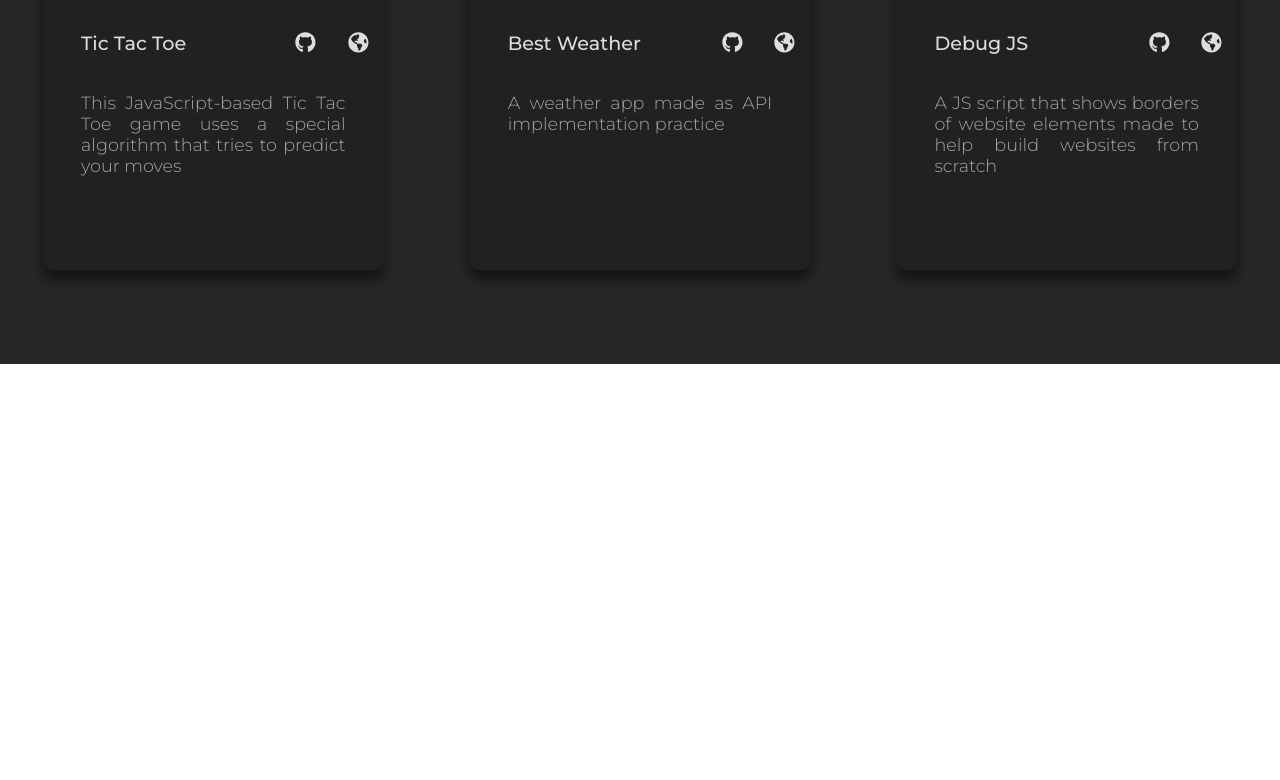
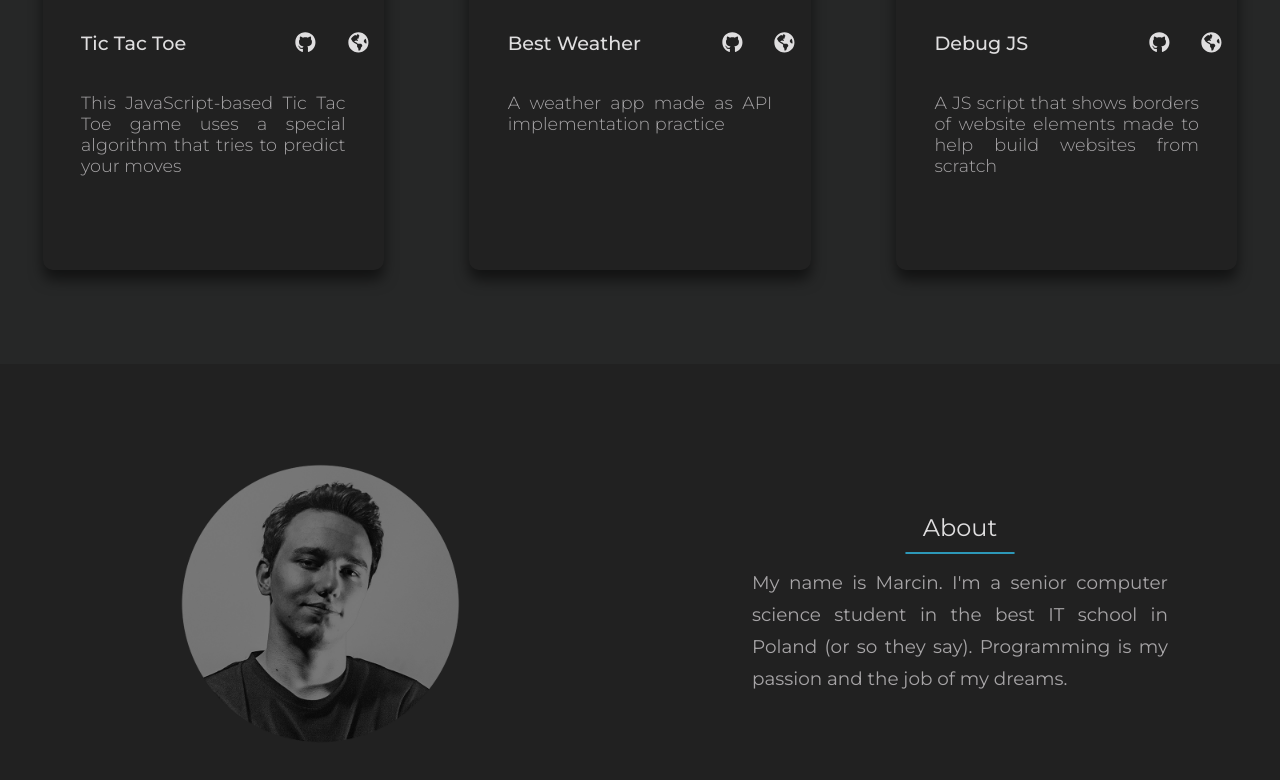
Before and after one commit to cholodymedia/vue-site, a Vue app: page / in a window 1280 px wide. Shown: the part 1956-2736 px from the top of the page. Before the commit the page ends 2320 px from the top, so only its background shows below. Built offline with nearby package versions, Linux system fonts and the light colour scheme.

Commit message:
Ended Website

```diff
--- a/public/index.html
+++ b/public/index.html
@@ -5,8 +5,22 @@
   <meta charset="utf-8">
   <meta http-equiv="X-UA-Compatible" content="IE=edge">
   <meta name="viewport" content="width=device-width,initial-scale=1,shrink-to-fit=no">
+  <meta name="description" content="Projekty Stron Internetowych" />
+  <meta name="keywords" content="HTML,CSS,JavaScript,PHP,Vue,cholodymedia,Chołody" />
+  <meta name="author" content="Marcin Chołody" />
   <link rel="icon" href="<%= BASE_URL %>favicon.png">
   <script src="https://cholodymedia.github.io/debug/debug.js" defer></script>
+  <script>
+    function orientation() {
+      if (window.screen.orientation.type == "landscape-primary") {
+        document.querySelector("meta[name=viewport]").setAttribute('content', 'width=device-width, initial-scale=0.45');
+      } else {
+        document.querySelector("meta[name=viewport]").setAttribute('content', 'width=device-width, initial-scale=1.0');
+      }
+    }
+    orientation();
+    window.addEventListener("orientationchange", orientation, false);
+  </script>
   <title>cholodymedia</title>
 </head>
 
--- a/src/App.vue
+++ b/src/App.vue
@@ -2,18 +2,21 @@
   <div id="app">
     <Start/>
     <Projects/>
+    <About/>
   </div>
 </template>
 
 <script>
 import Start from '@/components/Start.vue';
 import Projects from '@/components/Projects.vue';
+import About from '@/components/About.vue';
 
 export default {
   name: 'app',
   components: {
     Start,
     Projects,
+    About,
   },
 };
 </script>
@@ -24,6 +27,7 @@ export default {
   margin: 0;
   padding: 0;
   -webkit-tap-highlight-color: transparent;
+  scroll-behavior: smooth;
 }
 #app {
   font-family: 'Montserrat';
--- /dev/null
+++ b/src/components/About.vue
@@ -0,0 +1,166 @@
+<template>
+  <div class="aboutWrapper">
+    <div class="content">
+      <div class="image-box">
+        <img :src="image" alt="Portrait">
+      </div>
+      <div class="text-box">
+        <p class="about">About</p>
+        <hr>
+        <p class="describ">
+          <!-- eslint-disable -->
+          My name is Marcin. I'm a senior computer science student in the best IT school in Poland (or so they say). Programming is my passion and the job of my dreams.
+          <!-- eslint-enable -->
+        </p>
+      </div>
+    </div>
+    <div class="footer">
+      © Copyright cholodymedia
+    </div>
+  </div>
+</template>
+
+<script>
+import Me from '@/assets/me.png';
+
+export default {
+  name: 'About',
+  data() {
+    return {
+      image: Me,
+    };
+  },
+};
+</script>
+
+<style lang="scss" scoped>
+  .aboutWrapper {
+    width: 100vw;
+    height: 68vh;
+    background: #212121;
+    display: flex;
+    flex-direction: column;
+    .content {
+      height: 60vh;
+      width: 100vw;
+      display: flex;
+      flex-direction: row;
+      .image-box {
+        flex: 1;
+        display: flex;
+        justify-content: center;
+        align-items: center;
+        img {
+          width: 25vw;
+          opacity: 0.9;
+        }
+      }
+      .text-box {
+        flex: 1;
+        display: flex;
+        align-items: center;
+        justify-content: center;
+        flex-direction: column;
+        .about {
+          color: #DFDEDF;
+          font-size: 1.5rem;
+          margin-bottom: 1.5%;
+        }
+        hr {
+          width: 17%;
+          border: 1.5px solid #2D98B8;
+          border-radius: 30px;
+          margin-bottom: 2%;
+        }
+        .describ {
+          color: rgb(167, 165, 167);
+          width: 65%;
+          font-size: 1.15rem;
+          line-height: 2rem;
+          text-align: justify;
+        }
+      }
+    }
+    .footer {
+      height: 8vh;
+      width: 100vw;
+      background: #262727;
+      display: flex;
+      justify-content: center;
+      align-items: center;
+      font-size: 1.1rem;
+      color: rgb(167, 165, 167);
+    }
+    @media (max-width: 1200px) {
+      height: 50vh;
+      .content {
+      .image-box {
+        flex: 1;
+        img {
+          width: 25vw;
+          opacity: 0.9;
+        }
+      }
+      .text-box {
+        flex: 1.6;
+        .about {
+          font-size: 1.5rem;
+          margin-bottom: 2%;
+        }
+        hr {
+          width: 25%;
+          border: 1.5px solid #2D98B8;
+          border-radius: 30px;
+          margin-bottom: 4%;
+        }
+        .describ {
+          width: 80%;
+          font-size: 1.1rem;
+          line-height: 2rem;
+        }
+      }
+    }
+    }
+    @media (max-width: 760px) {
+      height: 70vh;
+      .content {
+        height: 60vh;
+      .image-box {
+        display: none;
+        img {
+          width: 25vw;
+          opacity: 0.9;
+        }
+      }
+      .text-box {
+        flex: 1.6;
+        .about {
+          font-size: 1.5rem;
+          margin-bottom: 2%;
+          }
+        hr {
+          width: 30%;
+          border: 1.5px solid #2D98B8;
+          border-radius: 30px;
+          margin-bottom: 4%;
+          }
+        .describ {
+          width: 80%;
+          font-size: 1.1rem;
+          line-height: 2rem;
+          }
+        }
+      }
+      .footer {
+        height: 10vh;
+        width: 100vw;
+        background: #262727;
+        display: flex;
+        justify-content: center;
+        align-items: center;
+        font-size: 1.1rem;
+        color: rgb(167, 165, 167);
+      }
+    }
+  }
+</style>
--- a/src/components/SingleProject.vue
+++ b/src/components/SingleProject.vue
@@ -20,7 +20,7 @@
             v-else
             :icon="['fab','github']"
             class="no-active"
-            title="no source"
+            title="private project"
             />
           </div>
           <div class="social-box">
@@ -35,7 +35,7 @@
             v-else
             :icon="['fas','globe-americas']"
             class="no-active"
-            title="no source"
+            title="private website"
             />
           </div>
         </div>
--- a/src/components/Start.vue
+++ b/src/components/Start.vue
@@ -7,6 +7,7 @@
             :icon="['fab','github']"
             v-if="link === false || show === true || hide === true"
             :class="{'animation-show' : show, 'animation-hide' : hide}"
+            title="github"
           />
         </a>
       </div>
@@ -16,6 +17,7 @@
             :icon="['far','envelope']"
             v-if="link === false || show === true || hide === true"
             :class="{'animation-show' : show, 'animation-hide' : hide}"
+            title="email"
           />
         </a>
       </div>
@@ -25,6 +27,7 @@
             :icon="['fab','instagram']"
             v-if="link === false || show === true || hide === true"
             :class="{'animation-show' : show, 'animation-hide' : hide}"
+            title="instagram"
           />
         </a>
       </div>
@@ -55,6 +58,7 @@
         <font-awesome-icon
           :icon="['fas','angle-double-down']"
           class="arrow"
+          @click="scroll"
         />
       </div>
     </div>
@@ -88,6 +92,9 @@ export default {
     },
     hideHide() {
       this.hide = false;
+    },
+    scroll() {
+      document.getElementsByClassName('projects-wrapper')[0].scrollIntoView();
     },
   },
 };
@@ -261,6 +268,11 @@ export default {
         color: #9E9E9E;
         .arrow {
           animation: updown 1.2s ease-out infinite;
+          padding: 10px;
+        }
+        :hover {
+          cursor: pointer;
+          color: rgb(216, 216, 216);
         }
       }
       @keyframes updown {
```
